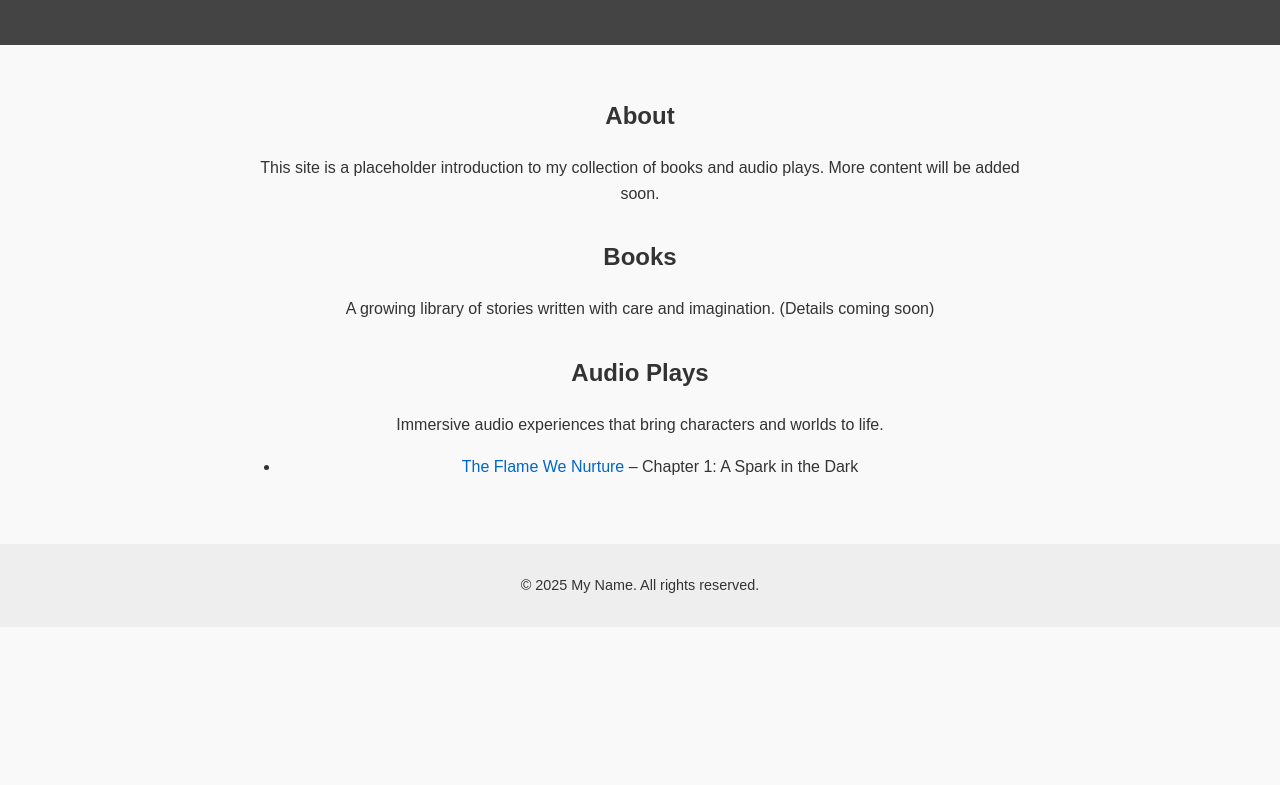
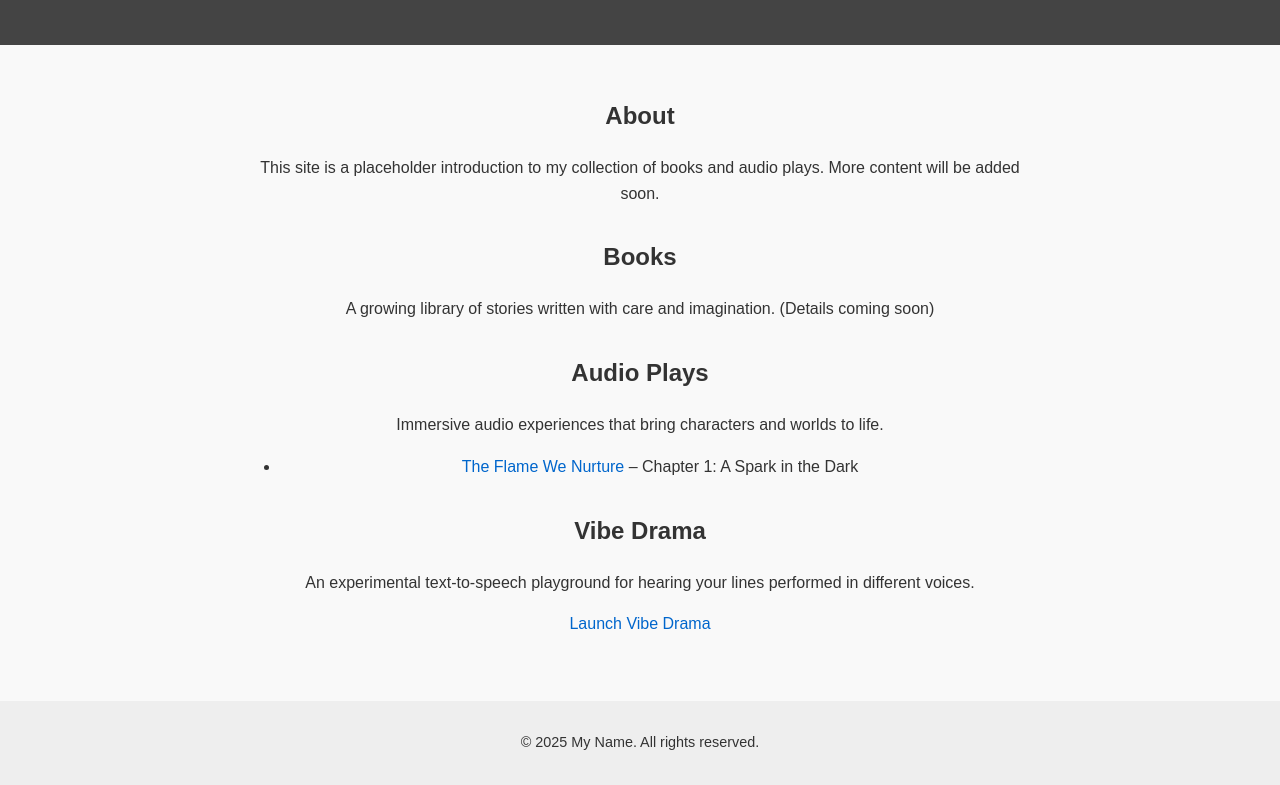
Before and after one commit to Trevongit/flames, a plain HTML site: page index.html in a window 1280 px wide. Shown: the part 128-913 px from the top of the page. Before the commit the page ends 800 px from the top, so only its background shows below. Drawn offline with Linux system fonts and the light colour scheme.

Commit message:
Add Vibe Drama link to homepage

```diff
--- a/index.html
+++ b/index.html
@@ -69,6 +69,12 @@
         <li><a href="dramaplay1a.html">The Flame We Nurture</a> – Chapter 1: A Spark in the Dark</li>
       </ul>
     </section>
+
+    <section>
+      <h2>Vibe Drama</h2>
+      <p>An experimental text-to-speech playground for hearing your lines performed in different voices.</p>
+      <p><a href="vibedrama/vibedrama.html">Launch Vibe Drama</a></p>
+    </section>
   </main>
 
   <footer>
```
